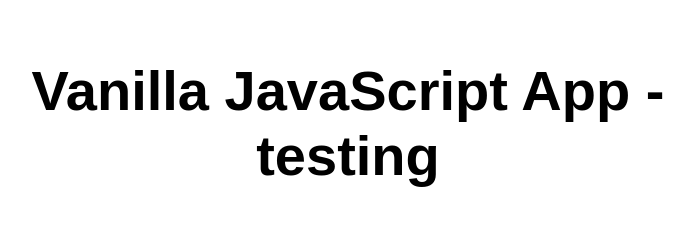
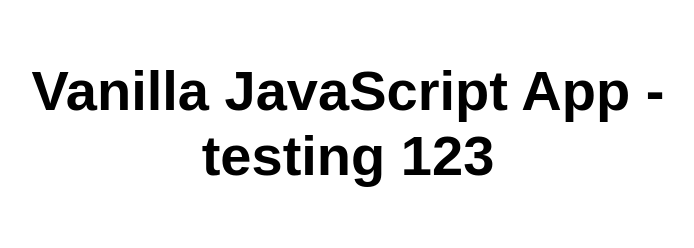
Before and after one commit to msatkevich/agb2023, a website: page src/index.html in a window 1280 px wide. Shown: the whole page, without its empty margins (292-986 px from the left). Drawn offline with Linux system fonts and the light colour scheme.

Commit message:
Second test

```diff
--- a/src/index.html
+++ b/src/index.html
@@ -10,7 +10,7 @@
 
 <body>
   <main>
-    <h1>Vanilla JavaScript App - testing</h1>
+    <h1>Vanilla JavaScript App - testing 123</h1>
   </main>
 </body>
 
```
